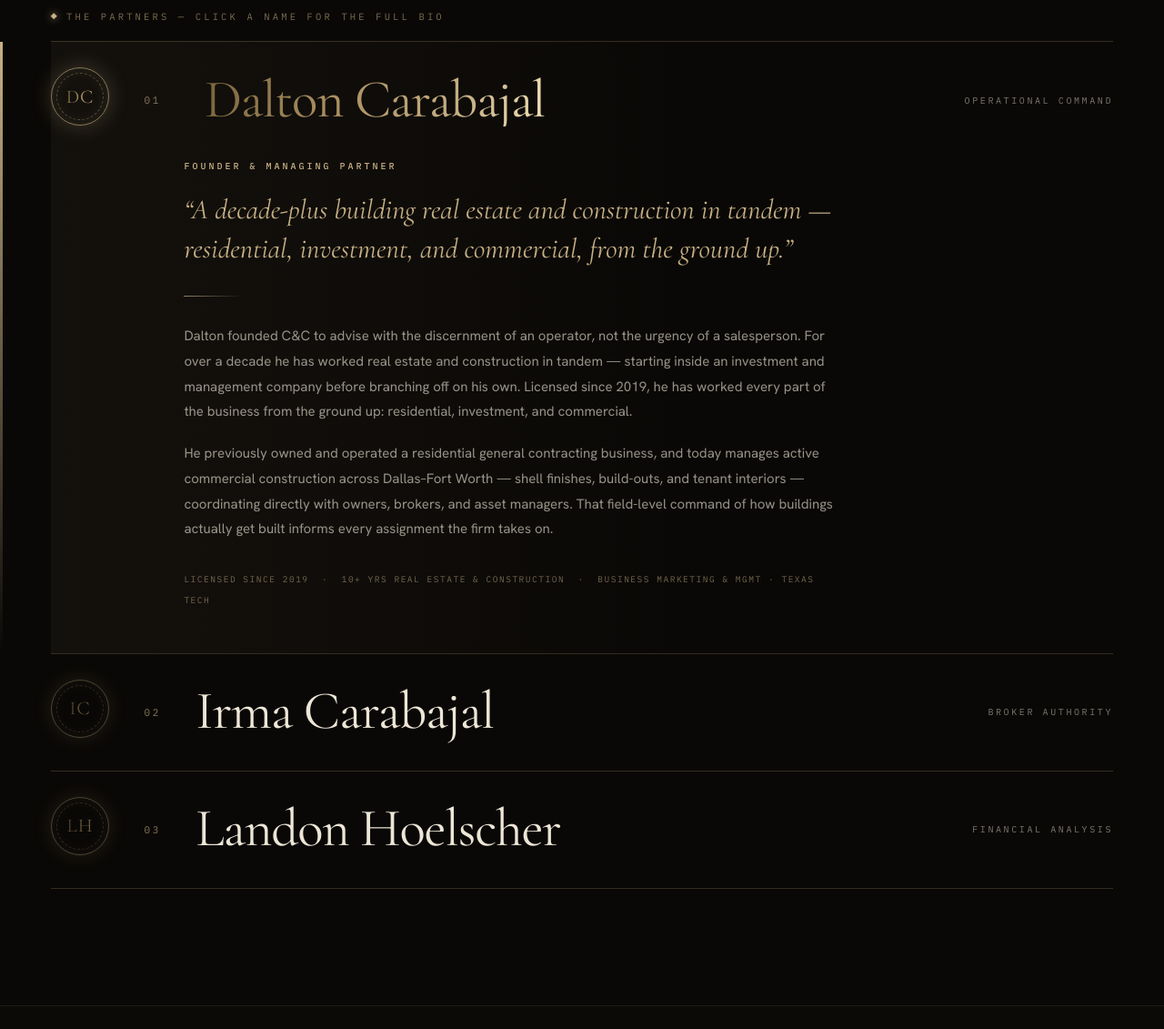
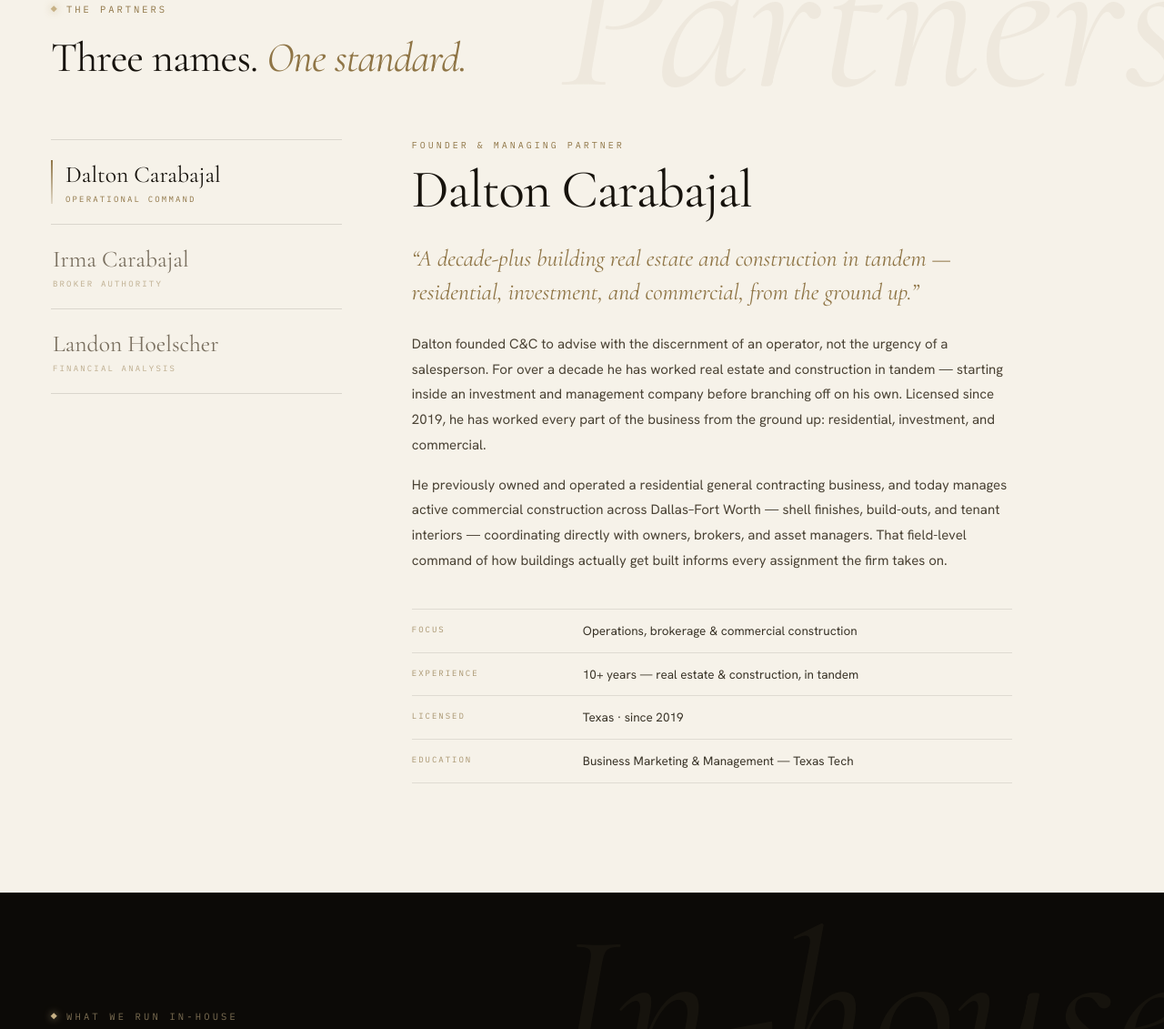
Before and after one commit to ccassetadvisors/lioncode, a plain HTML site: page firm.html in a window 1280 px wide. Shown: the part 917-2048 px from the top of the page at 91% size. Drawn offline with Linux system fonts and the light colour scheme.

Commit message:
Add files via upload

```diff
--- a/firm.html
+++ b/firm.html
@@ -46,16 +46,46 @@
 }
 </script>
 <style>
-.partner{position:relative;border-top:1px solid rgba(199,177,134,.22);width:100%;background:none;border-left:none;border-right:none;border-bottom:none;padding:clamp(28px,4vh,44px) 0;cursor:pointer;text-align:left;font-family:var(--sans);color:var(--bone);transition:background .6s}
-.partner::before{content:'';position:absolute;left:calc(-1 * var(--pad-x));top:0;bottom:0;width:3px;background:linear-gradient(180deg,#C7B186,transparent);transform:scaleY(0);transform-origin:top;transition:transform .6s var(--ease-out)}
-.partner.open{background:linear-gradient(90deg,rgba(199,177,134,.05),transparent 60%)}
-.partner.open::before{transform:scaleY(1)}
-.partner-name{font-family:var(--serif);font-size:clamp(32px,4.6vw,74px);line-height:1;letter-spacing:-0.02em;color:#EDE6D7;transition:color .5s,transform .5s var(--ease-out)}
-.partner.open .partner-name{background:var(--gold-grad);background-size:220% 100%;-webkit-background-clip:text;background-clip:text;color:transparent;animation:sheen 7s ease-in-out infinite;transform:translateX(10px)}
-.partner .medallion{opacity:.55;transition:opacity .5s,transform .5s var(--ease-out)}
-.partner.open .medallion{opacity:1;transform:scale(1.04)}
-.partner-line{font-family:var(--serif);font-style:italic;font-size:clamp(22px,2.4vw,32px);line-height:1.4;color:#C7B186;max-width:760px}
-.partner-creds{font-family:var(--mono);font-size:9.5px;letter-spacing:.16em;line-height:2.4;color:rgba(199,177,134,.55);max-width:720px}
+/* editorial partner index — light, airy, typographic */
+.pgrid{display:grid;grid-template-columns:minmax(240px,320px) 1fr;gap:clamp(36px,6vw,100px);margin-top:64px;align-items:start}
+.pnav{position:sticky;top:96px;display:flex;flex-direction:column}
+.pnav button{background:none;border:none;border-top:1px solid rgba(23,19,13,.12);padding:22px 2px;text-align:left;cursor:pointer;display:flex;flex-direction:column;gap:6px;transition:padding-left .4s var(--ease-out)}
+.pnav button:last-of-type{border-bottom:1px solid rgba(23,19,13,.12)}
+.pnav .pn-name{font-family:var(--serif);font-size:clamp(22px,2vw,28px);color:#7A7060;transition:color .4s}
+.pnav .pn-lens{font-family:var(--mono);font-size:9px;letter-spacing:.24em;color:rgba(143,117,70,.55);text-transform:uppercase}
+.pnav button.on{padding-left:16px}
+.pnav button.on .pn-name{color:#17130D}
+.pnav button.on .pn-lens{color:#8F7546}
+.pnav button{position:relative}
+.pnav button::before{content:'';position:absolute;left:0;top:22px;bottom:22px;width:2px;background:linear-gradient(180deg,#8F7546,rgba(143,117,70,.2));transform:scaleY(0);transition:transform .4s var(--ease-out)}
+.pnav button.on::before{transform:scaleY(1)}
+.pprof{min-height:520px}
+.pprof.swap>*{animation:profIn .7s var(--ease-out) both}
+.pprof.swap>*:nth-child(2){animation-delay:.06s}.pprof.swap>*:nth-child(3){animation-delay:.12s}
+.pprof.swap>*:nth-child(4){animation-delay:.18s}.pprof.swap>*:nth-child(5){animation-delay:.24s}
+@keyframes profIn{from{opacity:0;transform:translateY(22px)}}
+.pp-role{font-family:var(--mono);font-size:10px;letter-spacing:.3em;color:#8F7546;text-transform:uppercase}
+.pp-name{font-family:var(--serif);font-size:clamp(40px,4.6vw,72px);line-height:1;letter-spacing:-0.02em;color:#17130D;margin-top:14px}
+.pp-quote{font-family:var(--serif);font-style:italic;font-size:clamp(20px,2vw,27px);line-height:1.45;color:#8F7546;margin-top:26px;max-width:680px}
+.pp-body{font-size:15px;line-height:1.85;color:#4A4234;max-width:660px;margin-top:26px}
+.pp-body+.pp-body{margin-top:16px}
+.cv{margin-top:38px;max-width:660px}
+.cv-row{display:grid;grid-template-columns:minmax(110px,170px) 1fr;gap:18px;padding:13px 0;border-top:1px solid rgba(23,19,13,.1);font-size:13.5px}
+.cv-row:last-child{border-bottom:1px solid rgba(23,19,13,.1)}
+.cv-row span:first-child{font-family:var(--mono);font-size:9px;letter-spacing:.22em;color:rgba(143,117,70,.75);padding-top:3px}
+.cv-row span:last-child{color:#3A3428;line-height:1.55}
+@media (max-width:920px){
+  .pgrid{grid-template-columns:1fr;gap:8px}
+  .pnav{position:static;flex-direction:row;overflow-x:auto;gap:8px;padding-bottom:14px;scrollbar-width:none}
+  .pnav::-webkit-scrollbar{display:none}
+  .pnav button{border:1px solid rgba(23,19,13,.16)!important;padding:12px 16px!important;flex:none;border-radius:2px}
+  .pnav button::before{display:none}
+  .pnav button.on{background:#17130D;border-color:#17130D!important}
+  .pnav button.on .pn-name{color:#F2EEE6}
+  .pnav .pn-name{font-size:16px}
+  .pnav .pn-lens{display:none}
+  .pprof{min-height:0;padding-top:20px}
+}
 .partner-bio{display:grid;grid-template-rows:0fr;transition:grid-template-rows .6s var(--ease-out)}
 .partner-bio>div{overflow:hidden}
 .partner.open .partner-bio{grid-template-rows:1fr}
@@ -115,12 +145,15 @@
   <div style="position:absolute;left:50%;bottom:44px;transform:translateX(-50%);font-family:var(--mono);font-size:9px;letter-spacing:.32em;color:rgba(237,230,215,.4);animation:fadeIn 1.4s 2s both">SCROLL — MEET THE OPERATION</div>
 </section>
 
-<!-- PARTNERS · interactive credit rows -->
-<section style="background:#0A0806;padding:clamp(120px,16vh,200px) var(--pad-x)">
+<!-- PARTNERS · editorial index -->
+<section class="ghost-word ghost-word--paper" data-word="Partners" style="background:#F6F2E9;padding:clamp(110px,15vh,190px) var(--pad-x)">
   <div class="wrap-wide">
-    <h2 class="mono-label" style="letter-spacing:.3em;font-weight:400;margin:0 0 20px">THE PARTNERS — CLICK A NAME FOR THE FULL BIO</h2>
-    <div id="partners"></div>
-    <div style="border-top:1px solid rgba(199,177,134,.22)"></div>
+    <div class="mono-label mono-label--paper">THE PARTNERS</div>
+    <h2 class="h-display h-display--paper reveal" style="font-size:clamp(30px,3.6vw,54px);line-height:1.08;margin-top:22px;max-width:860px">Three names. <em>One standard.</em></h2>
+    <div class="pgrid">
+      <nav class="pnav" id="pnav" aria-label="Partners"></nav>
+      <article class="pprof" id="pprof" aria-live="polite"></article>
+    </div>
   </div>
 </section>
 
@@ -186,72 +219,81 @@
 <script>
 (function () {
   'use strict';
-  var PRINCIPALS = [
+  var PARTNERS = [
     {
       name: 'Dalton Carabajal', lens: 'Operational command', title: 'Founder & Managing Partner',
-      line: 'A decade-plus building real estate and construction in tandem — residential, investment, and commercial, from the ground up.',
-      bio: [
+      quote: 'A decade-plus building real estate and construction in tandem — residential, investment, and commercial, from the ground up.',
+      paras: [
         'Dalton founded C&C to advise with the discernment of an operator, not the urgency of a salesperson. For over a decade he has worked real estate and construction in tandem — starting inside an investment and management company before branching off on his own. Licensed since 2019, he has worked every part of the business from the ground up: residential, investment, and commercial.',
         'He previously owned and operated a residential general contracting business, and today manages active commercial construction across Dallas–Fort Worth — shell finishes, build-outs, and tenant interiors — coordinating directly with owners, brokers, and asset managers. That field-level command of how buildings actually get built informs every assignment the firm takes on.'
       ],
-      creds: ['LICENSED SINCE 2019', '10+ YRS REAL ESTATE & CONSTRUCTION', 'BUSINESS MARKETING & MGMT · TEXAS TECH'],
-      vitals: [['10+','YRS RE & BUILD'], ['2019','LICENSED'], ['DFW','ACTIVE BUILDS DAILY']]
+      cv: [
+        ['FOCUS', 'Operations, brokerage & commercial construction'],
+        ['EXPERIENCE', '10+ years — real estate & construction, in tandem'],
+        ['LICENSED', 'Texas · since 2019'],
+        ['EDUCATION', 'Business Marketing & Management — Texas Tech']
+      ]
     },
     {
       name: 'Irma Carabajal', lens: 'Broker authority', title: 'Broker, Co-Owner & Senior Advisor',
-      line: 'A broker of 25+ years and founder of the first RE/MAX Commercial Division in Texas.',
-      bio: [
+      quote: 'A broker of 25+ years and founder of the first RE/MAX Commercial Division in Texas.',
+      paras: [
         'Irma is a real estate broker with over 25 years of industry experience across both residential and commercial markets. She owned the first RE/MAX Commercial Division in Texas and operated three commercial offices — in Dallas, Rockwall, and Grand Prairie — and now manages C&C Asset Advisors. Fluent in English and Spanish, she specializes in investments, strategic portfolio management, development, and contract negotiations.',
-        'She holds a Master of Education from Texas A&M University–Commerce and is currently pursuing a Doctorate in Leadership in Education, further honing her strategic leadership. A newly certified member of the Texas Real Estate Teachers Association, she also serves as an online real estate instructor specializing in finance and principles for adult learners.'
+        'She holds a Master of Education from Texas A&M University–Commerce and is currently pursuing a Doctorate in Leadership in Education. A newly certified member of the Texas Real Estate Teachers Association, she also serves as an online real estate instructor specializing in finance and principles for adult learners.'
       ],
-      creds: ['REAL ESTATE BROKER', 'M.ED. · TEXAS A&M–COMMERCE', 'DOCTORATE IN LEADERSHIP (IN PROGRESS)', 'CDEI · INSURANCE LICENSE', 'TX REAL ESTATE TEACHERS ASSN.', 'ENGLISH & SPANISH'],
-      vitals: [['25+','YRS BROKER'], ['1st','RE/MAX COMMERCIAL DIV · TX'], ['3','COMMERCIAL OFFICES'], ['2','LANGUAGES']]
+      cv: [
+        ['ROLE', 'Broker of record'],
+        ['EXPERIENCE', '25+ years — residential & commercial'],
+        ['DISTINCTION', 'Founded the first RE/MAX Commercial Division in Texas · operated three commercial offices'],
+        ['EDUCATION', 'M.Ed. — Texas A&M–Commerce · Doctorate in Leadership (in progress)'],
+        ['CREDENTIALS', 'CDEI · Insurance license · TX Real Estate Teachers Assn.'],
+        ['LANGUAGES', 'English & Spanish']
+      ]
     },
     {
       name: 'Landon Hoelscher', lens: 'Financial analysis', title: 'Investment Analyst & Residential Lead',
-      line: 'Finance-trained — turns complex underwriting and valuation into clear, confident decisions.',
-      bio: [
+      quote: 'Finance-trained — turns complex underwriting and valuation into clear, confident decisions.',
+      paras: [
         'Landon brings analytical firepower to the firm. A finance graduate with a background in finance and accounting, he leads underwriting, valuation, and capital strategy across residential and investment engagements — translating complex numbers into clear, confident decisions for clients and partners.',
         'He also leads the residential division, where financial fluency lets him advise buyers and sellers on structure, affordability, and long-term value with a precision most agents simply can’t offer.'
       ],
-      creds: ['B.B.A. FINANCE', 'FINANCE & ACCOUNTING BACKGROUND', 'UNDERWRITING, VALUATION & CAPITAL STRATEGY'],
-      vitals: [['B.B.A.','FINANCE'], ['100%','IN-HOUSE UNDERWRITING'], ['RES.','DIVISION LEAD']]
+      cv: [
+        ['FOCUS', 'Underwriting, valuation & capital strategy'],
+        ['DIVISION', 'Residential lead'],
+        ['EDUCATION', 'B.B.A. Finance'],
+        ['BACKGROUND', 'Finance & accounting']
+      ]
     }
   ];
 
-  var wrap = document.getElementById('partners');
-  function pad(n) { return (n < 10 ? '0' : '') + n; }
-  PRINCIPALS.forEach(function (p, i) {
-    var el = document.createElement('button');
-    el.className = 'partner' + (i === 0 ? ' open' : '');
-    el.setAttribute('aria-expanded', i === 0 ? 'true' : 'false');
-    var creds = p.creds.map(function (c) { return '<span class="cred">' + c + '</span>'; }).join('');
-    var initials = p.name.split(' ').map(function (w) { return w[0]; }).join('');
-    el.innerHTML =
-      '<span style="display:flex;align-items:center;gap:clamp(16px,3vw,40px);flex-wrap:wrap">' +
-      '<span class="medallion medallion--sm hide-m"><b>' + initials + '</b></span>' +
-      '<span style="font-family:var(--mono);font-size:11px;letter-spacing:.24em;color:rgba(199,177,134,.65)">' + pad(i + 1) + '</span>' +
-      '<span class="partner-name">' + p.name + '</span>' +
-      '<span style="flex:1"></span>' +
-      '<span class="hide-m" style="font-family:var(--mono);font-size:10px;letter-spacing:.26em;text-transform:uppercase;color:rgba(237,230,215,.5);white-space:nowrap">' + p.lens + '</span></span>' +
-      '<span class="partner-bio"><span style="display:block;overflow:hidden"><span style="display:flex;gap:clamp(16px,3vw,40px);padding-top:34px;flex-wrap:wrap">' +
-      '<span class="hide-m" style="min-width:108px"></span>' +
-      '<span style="display:block;max-width:820px;padding-bottom:14px">' +
-      '<span style="display:block;font-family:var(--mono);font-size:10px;font-weight:500;letter-spacing:.3em;color:#C7B186;text-transform:uppercase">' + p.title + '</span>' +
-      '<span class="partner-line" style="display:block;margin-top:20px">&ldquo;' + p.line + '&rdquo;</span>' +
-      '<span style="display:block;width:64px;height:1px;background:linear-gradient(90deg,rgba(199,177,134,.7),transparent);margin:30px 0"></span>' +
-      '<span style="display:block;font-size:15px;line-height:1.85;color:rgba(237,230,215,.62);max-width:720px">' + p.bio[0] + '</span>' +
-      '<span style="display:block;font-size:15px;line-height:1.85;color:rgba(237,230,215,.62);max-width:720px;margin-top:18px">' + p.bio[1] + '</span>' +
-      '<span class="partner-creds" style="display:block;margin-top:30px">' + p.creds.join('&nbsp;&nbsp;·&nbsp;&nbsp;') + '</span>' +
-      '</span></span></span></span>';
-    el.addEventListener('click', function () {
-      wrap.querySelectorAll('.partner').forEach(function (x) {
-        x.classList.remove('open'); x.setAttribute('aria-expanded', 'false');
-      });
-      el.classList.add('open'); el.setAttribute('aria-expanded', 'true');
+  var pnav = document.getElementById('pnav'), pprof = document.getElementById('pprof');
+  function showPartner(i) {
+    pnav.querySelectorAll('button').forEach(function (b, j) {
+      b.classList.toggle('on', j === i);
+      b.setAttribute('aria-selected', j === i ? 'true' : 'false');
     });
-    wrap.appendChild(el);
+    var p = PARTNERS[i];
+    pprof.classList.remove('swap');
+    pprof.innerHTML =
+      '<div class="pp-role">' + p.title + '</div>' +
+      '<h3 class="pp-name" style="font-weight:400;margin-bottom:0">' + p.name + '</h3>' +
+      '<div class="pp-quote">&ldquo;' + p.quote + '&rdquo;</div>' +
+      '<p class="pp-body">' + p.paras[0] + '</p>' +
+      '<p class="pp-body">' + p.paras[1] + '</p>' +
+      '<div class="cv">' + p.cv.map(function (r) {
+        return '<div class="cv-row"><span>' + r[0] + '</span><span>' + r[1] + '</span></div>';
+      }).join('') + '</div>';
+    void pprof.offsetWidth;
+    pprof.classList.add('swap');
+  }
+  PARTNERS.forEach(function (p, i) {
+    var b = document.createElement('button');
+    b.setAttribute('role', 'tab');
+    b.innerHTML = '<span class="pn-name">' + p.name + '</span><span class="pn-lens">' + p.lens + '</span>';
+    b.addEventListener('click', function () { showPartner(i); });
+    pnav.appendChild(b);
   });
+  showPartner(0);
 
   var BENCH = ['Associate agents', 'Analysts', 'Media & film', 'Legal', 'Lending', 'Title', 'Inspection', 'Commercial trades', 'Brokerage partners'];
   var bench = document.getElementById('bench');
```
Also changed, not shown: index.html (+14 -16 lines).
